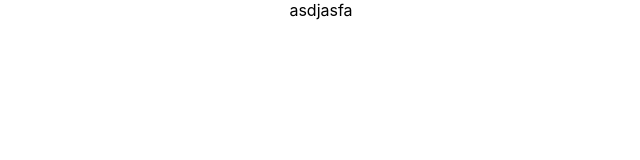
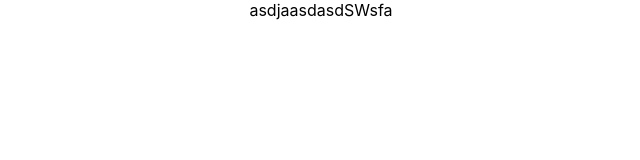
Before and after one commit to hayannavi/flow-test, a React (Create React App) app: page / in a window 1280 px wide. Shown: the top 160 px of the page, without its empty margins (319-959 px from the left). Built offline with nearby package versions, Linux system fonts and the light colour scheme.

Commit message:
[mod] App.js Text Change

```diff
--- a/src/App.js
+++ b/src/App.js
@@ -1,7 +1,7 @@
 import './App.css';
 
 function App() {
-  return <div className="App">asdjasfa</div>;
+  return <div className="App">asdjaasdasdSWsfa</div>;
 }
 
 export default App;
```
